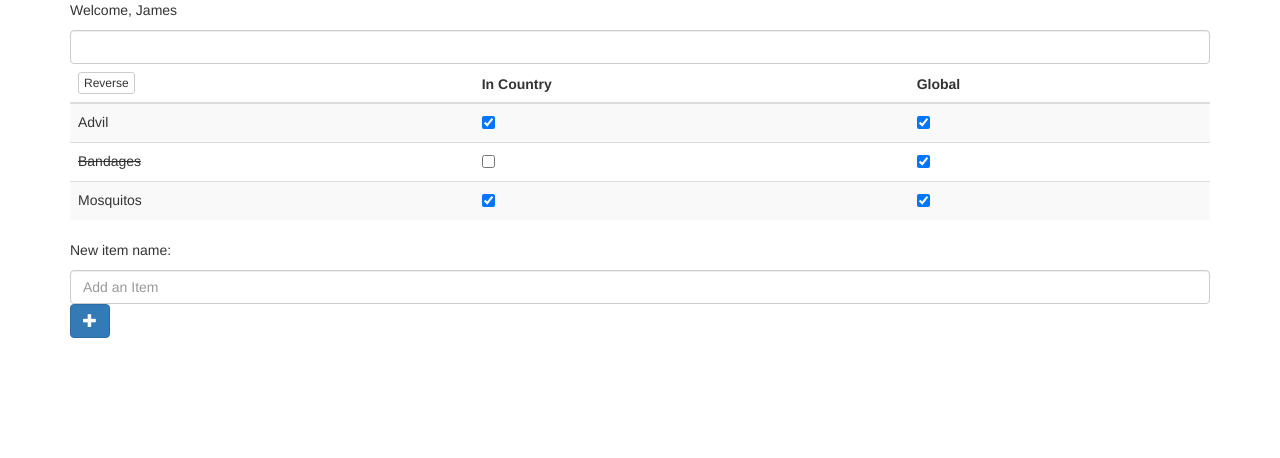
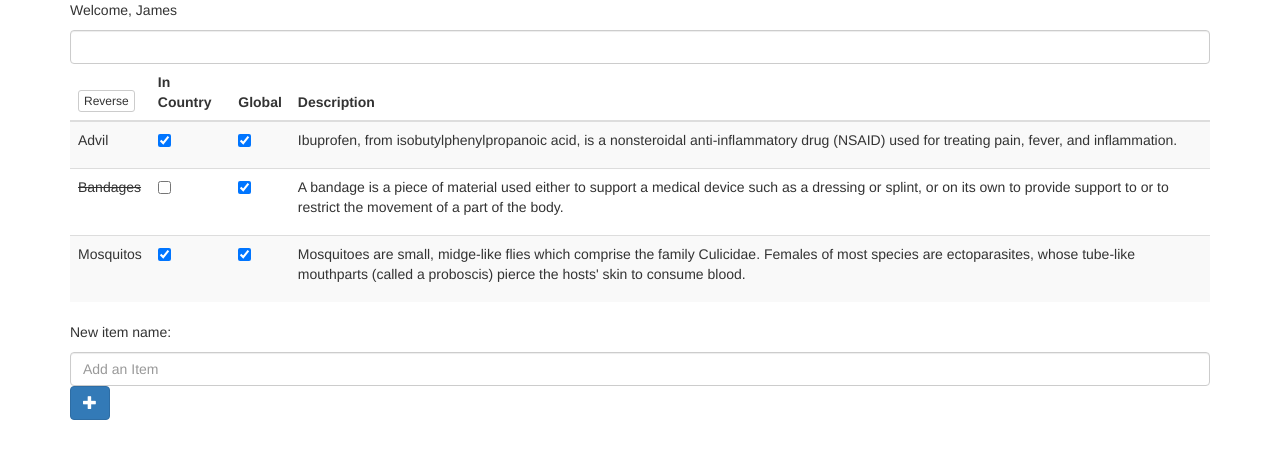
Before and after one commit to TIY-DC-FEE-2016-Mar/peace-corps-supplies, a plain HTML site: page index.html in a window 1280 px wide. Drawn offline with nearby package versions, Linux system fonts and the light colour scheme.

Commit message:
Display descriptions

```diff
--- a/index.html
+++ b/index.html
@@ -25,6 +25,7 @@
             </th>
             <th>In Country</th>
             <th>Global</th>
+            <th>Description</th>
           </tr>
         </thead>
         <tbody>
@@ -34,6 +35,7 @@
             </td>
             <td><input type="checkbox" ng-checked="supply.inCountry"></td>
             <td><input type="checkbox" ng-checked="supply.globally"></td>
+            <td><p>{{supply.description}}</p></td>
           </tr>
         </tbody>
       </table>
```
